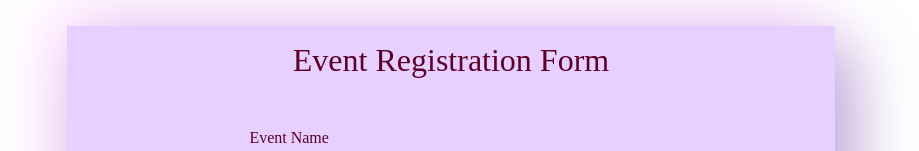
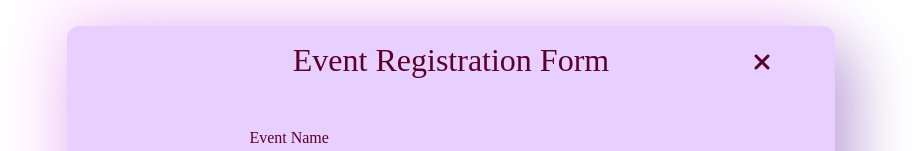
Before and after one commit to tamoorkhan16/NGOs-HUB-Website, a React (Vite) app: page /AddEventForm in a window 1280 px wide. Shown: the top 151 px of the page, without its empty margins (189-1108 px from the left). Built offline with nearby package versions, Linux system fonts and the light colour scheme; no server answers; the database is empty.

Commit message:
Add Cross Buttons in Form

```diff
--- a/src/Components/Admin/AddEventForm.css
+++ b/src/Components/Admin/AddEventForm.css
@@ -115,6 +115,17 @@
       opacity: 1;
     }
   }
+
+
+  .crx-icon{
+    position: absolute;
+    top: 50px;
+    right: 25%;
+    cursor: pointer;
+    color: var(--primarycolor);
+    font-size: 24px;
+
+  }
   @media screen and (max-width: 620px){
 
     .addEventForm_outer_container{
--- a/src/Components/Admin/AddEventForm.jsx
+++ b/src/Components/Admin/AddEventForm.jsx
@@ -141,9 +141,14 @@ function AddEventForm() {
     }));
   };
 
+  // Handle Navigate
+  const handleNavigate =()=>{
+    navigate(`/AddEvents`)
+  }
   return (
     <>
       <section class="registerNgo_outer_container addEventForm_outer_container">
+      <i className="fa-solid fa-xmark crx-icon" onClick={handleNavigate}></i>
         <header className="registerNgo_header">Event Registration Form</header>
         <section class="registerNgo_container">
           <form class="registerNgo_form" onSubmit={handleClick}>
--- a/src/Components/MemberRegistration/MemberRegistration.css
+++ b/src/Components/MemberRegistration/MemberRegistration.css
@@ -8,6 +8,7 @@
   align-items: center;
   justify-content: center;
   padding-bottom: 20px;
+  border-radius: 12px;
   background: var(--bodycolor);
   box-shadow: 20px 20px 60px #bfa7d9, -20px -20px 60px #ffe1ff;
 }
@@ -200,7 +201,7 @@
   font-size: 25px;
   color: var(--primarycolor);
   position: absolute;
-  right: 30px;
+  right: 5%;
   top: -30px;
   cursor: pointer;
 }
--- a/src/Components/NgoDetailsForm/NgoDataForm.css
+++ b/src/Components/NgoDetailsForm/NgoDataForm.css
@@ -86,7 +86,14 @@
   width: 80%;
   margin: 0px auto;
 }
-
+.cross-icon{
+  position: absolute;
+ right: 10%;
+ top: 20px;
+ cursor: pointer;
+ font-size: 24px;
+ color: var(--primarycolor);
+}
 @media screen and (max-width: 750px) {
   .individual_cabin {
     flex-direction: column;
--- a/src/Components/NgoDetailsForm/NgoDataForm.jsx
+++ b/src/Components/NgoDetailsForm/NgoDataForm.jsx
@@ -139,13 +139,14 @@ function NgoDataForm() {
     }));
   };
 
-  const MovetoNext = () => {
+  const handleNavigate = () => {
     navigate("/Home");
   };
 
   return (
     <>
       <main className="NgoDataFormContainer">
+      <i className="fa-solid fa-xmark cross-icon" onClick={handleNavigate}></i>
         <div className="NgoRegisterationFormHeading">
           <h2>NGO Registration Form</h2>
         </div>
```
